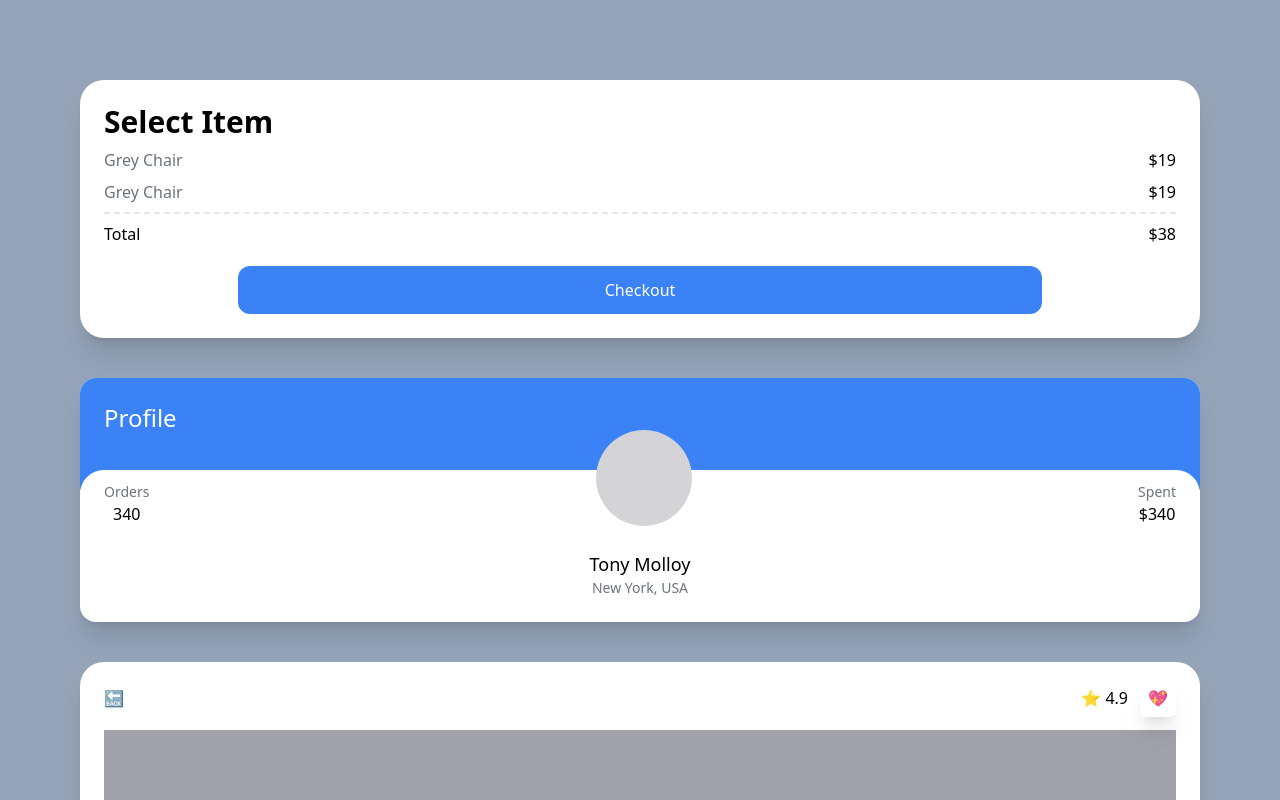
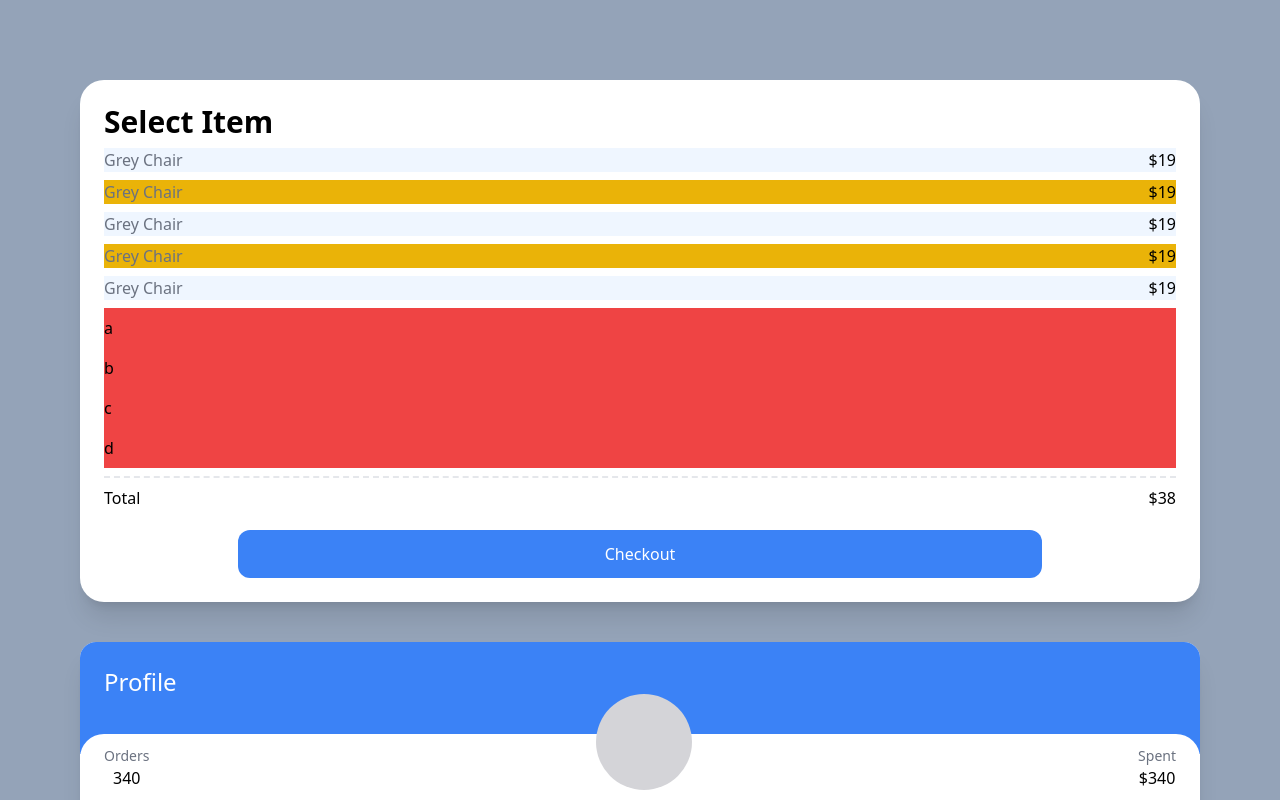
Before and after one commit to PanicBear/IWIL-carrot-market, a Next.js app: page / in a window 1280 px wide. Shown: the top 800 px of the page. Built offline with nearby package versions, Linux system fonts and the light colour scheme.

Commit message:
modifier : for list - first, last, only, odd, even

```diff
--- a/pages/index.tsx
+++ b/pages/index.tsx
@@ -5,14 +5,21 @@
     <div className="bg-slate-400 py-20 px-20 grid gap-10 min-h-screen">
       <div className="bg-white p-6 rounded-3xl shadow-xl">
         <span className="font-semibold text-3xl">Select Item</span>
-        <div className="flex justify-between my-2">
-          <span className="text-gray-500">Grey Chair</span>
-          <span className="text-semibold">$19</span>
-        </div>
-        <div className="flex justify-between">
-          <span className="text-gray-500">Grey Chair</span>
-          <span className="text-semibold">$19</span>
-        </div>
+        <ul>
+          {[1, 2, 3, 4, 5].map((i) => (
+            <div key={i} className="flex justify-between my-2 odd:bg-blue-50 even:bg-yellow-500">
+              <span className="text-gray-500">Grey Chair</span>
+              <span className="font-esmibold">$19</span>
+            </div>
+          ))}
+        </ul>
+        <ul>
+          {['a', 'b', 'c', 'd'].map((c, i) => (
+            <li className="bg-red-500 py-2 empty:bg-blue-500" key={i}>
+              {c}
+            </li>
+          ))}
+        </ul>
         <div className="flex justify-between  mt-2 pt-2 border-t-2 border-dashed">
           <span>Total</span>
           <span className="text-semibold">$38</span>
```
